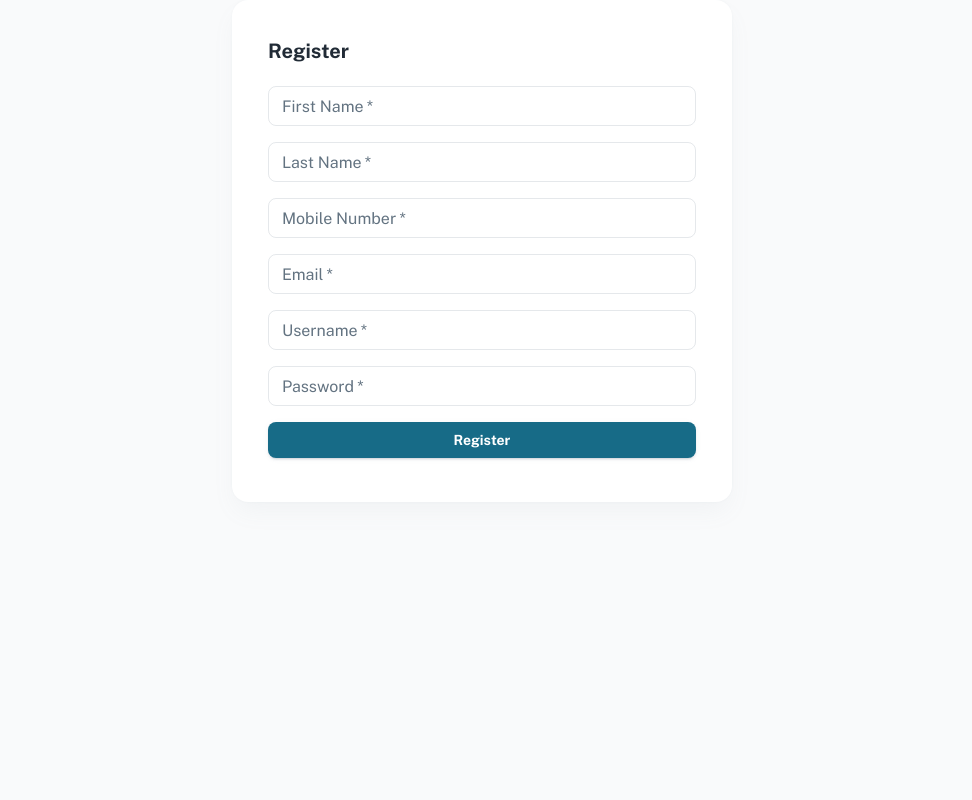
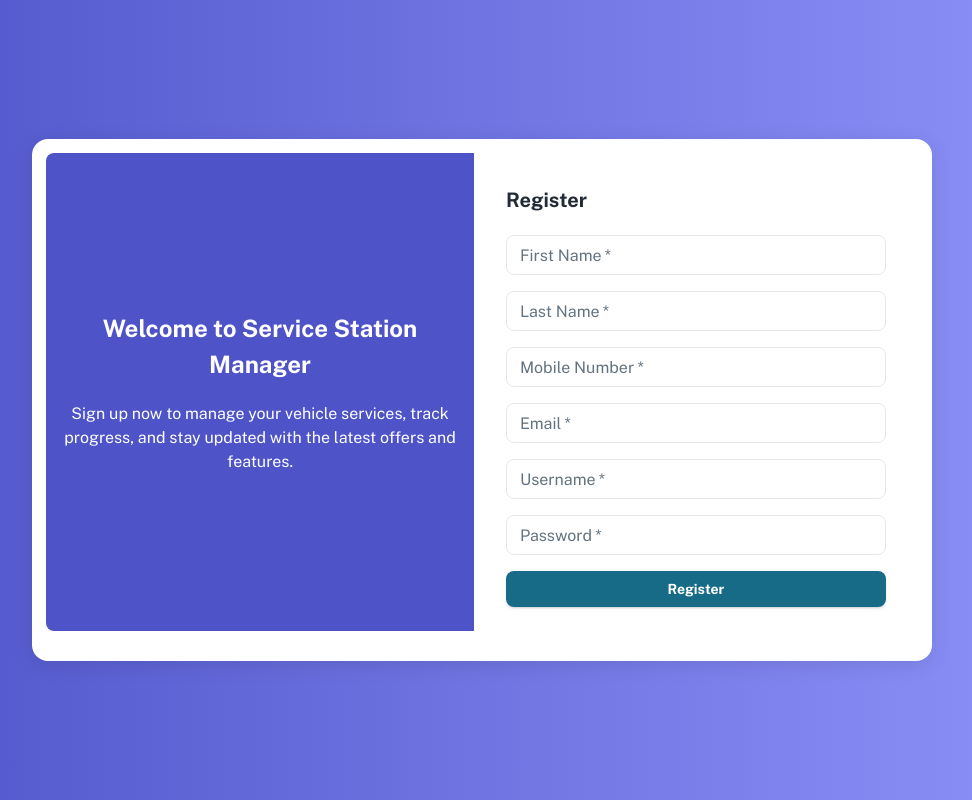
Before and after one commit to AdvancedWebDevelopmwnt/ServiceStationManager, a React (Vite) app in the folder VMS_FRONTEND/: page /CustomerRegistration in a window 1280 px wide. Shown: the whole page, without its empty margins (158-1130 px from the left). Built offline with nearby package versions, Linux system fonts and the light colour scheme.

Commit message:
login and register ui v2

```diff
--- a/VMS_FRONTEND/src/sections/CustomerRegistration/CustomerRegister.jsx
+++ b/VMS_FRONTEND/src/sections/CustomerRegistration/CustomerRegister.jsx
@@ -1,5 +1,5 @@
 import React, { useState } from "react";
-import { Button, Card, CardContent, TextField, Typography, Stack, Snackbar, Alert } from "@mui/material";
+import { Button, Card, CardContent, TextField, Typography, Stack, Snackbar, Alert, Grid } from "@mui/material";
 import { axiosInstance } from 'src/axiosinstance/axiosinstance';
 import { useNavigate } from 'react-router-dom'; // Import useNavigate
 
@@ -54,7 +54,53 @@ const Register = () => {
   };
 
   return (
-    <Card style={{ maxWidth: "500px", margin: "auto", padding: "20px" }}>
+    <div
+      style={{
+        height: '100vh', // Full viewport height
+        display: 'flex', // Enable flexbox
+        alignItems: 'center', // Center items vertically
+        justifyContent: 'center', // Center items horizontally
+        background: 'linear-gradient(to right, #4e54c8, #8f94fb)', // Optional background
+        padding: '20px',
+      }}
+    >
+      <Card style={{
+        maxWidth: "900px", // Increase the width of the card
+        width: '100%',
+        display: 'flex',
+
+        padding: '30px', // Optional: Add padding inside the card for spacing
+        boxShadow: '0 4px 20px rgba(0, 0, 0, 0.1)', // Optional: add a shadow for depth
+      }}>
+        <Grid container spacing={2}>
+          {/* Left Side */}
+          <Grid
+            item
+            xs={12}
+            md={6}
+            style={{
+              display: 'flex',
+              alignItems: 'center',
+              justifyContent: 'center',
+              background: '#4e54c8',
+              color: 'white', // Text color for the left side
+              padding: '10px', // Add some padding
+              borderTopLeftRadius: '8px', // Optional: rounded corners for aesthetic
+              borderBottomLeftRadius: '8px', // Optional: rounded corners for aesthetic
+            }}
+          >
+            <div style={{ textAlign: 'center' }}>
+              <Typography variant="h4" style={{ marginBottom: '20px', fontWeight: 'bold' }}>
+                Welcome to Service Station Manager
+              </Typography>
+              <Typography variant="body1">
+                Sign up now to manage your vehicle services, track progress, and stay updated with the latest offers and features.
+              </Typography>
+            </div>
+          </Grid>
+
+          {/* Right Side - Registration Form */}
+          <Grid item xs={12} md={6}>
             <CardContent>
               <Typography variant="h5" style={{ marginBottom: '20px' }}>
                 Register
@@ -168,7 +214,10 @@ const Register = () => {
                 </Alert>
               </Snackbar>
             </CardContent>
+          </Grid>
+        </Grid>
       </Card>
+    </div>
   );
 };
 
--- a/VMS_FRONTEND/src/sections/login/Login.jsx
+++ b/VMS_FRONTEND/src/sections/login/Login.jsx
@@ -1,81 +1,61 @@
 import { useTheme } from '@emotion/react';
-import { LoadingButton } from '@mui/lab'
-import { Box, Card, IconButton, InputAdornment, Stack, TextField, Typography } from '@mui/material'
-import React, { useState } from 'react'
+import { LoadingButton } from '@mui/lab';
+import { Box, Card, CardContent, Grid, IconButton, InputAdornment, Stack, TextField, Typography } from '@mui/material';
+import React, { useState } from 'react';
 import { useDispatch, useSelector } from 'react-redux';
 import { useNavigate } from 'react-router-dom';
 import { ToastContainer, toast } from 'react-toastify';
 import { axiosInstance } from 'src/axiosinstance/axiosinstance';
-import Iconify from 'src/components/iconify'
+import Iconify from 'src/components/iconify';
 import { signInFailure, signInSuccess } from 'src/redux/user/userSlice';
 
-
 export default function Login() {
-
     const theme = useTheme();
-
     const [showPassword, setShowPassword] = useState(false);
-
-    const [responseErr, setResponseErr] = useState(false)
-    const [responseSuccess, setResponseSuccess] = useState(false)
-    const [loading, setLoading] = useState(false)
+    const [responseErr, setResponseErr] = useState(false);
+    const [loading, setLoading] = useState(false);
     const dispatch = useDispatch();
-    const navigate = useNavigate()
+    const navigate = useNavigate();
 
     const { currentUser } = useSelector((state) => state.user);
-    const [open, setOpen] = useState(false);
-    const [passwordLoading, setpasswordLoading] = useState(false)
-    const [showcurrentPassword, setshowcurrentPassword] = useState(false)
-    const [shownewPassword, setshownewPassword] = useState(false)
 
     const [formValues, setFormValues] = useState({
-        email:{
-          value:'',
-          error:false,
-          errorMessage:'You must enter valid email address'
+        email: {
+            value: '',
+            error: false,
+            errorMessage: 'You must enter valid email address',
         },
-        password:{
-          value:'',
-          error:false,
-          errorMessage:'You must enter a valid password'
-        }
-
-      })
-
-
-      const handleClickOpen = () => {
-        setOpen(true);
-      };
-
-      const handleClose = () => {
-        setOpen(false);
-        dispatch(signOutSuccess())
-      };
+        password: {
+            value: '',
+            error: false,
+            errorMessage: 'You must enter a valid password',
+        },
+    });
 
     const handleChange = (e) => {
-        const {name, value} = e.target;
+        const { name, value } = e.target;
         setFormValues({
             ...formValues,
-          [name]:{
+            [name]: {
                 ...formValues[name],
                 value,
                 error: false,
-          }
-        })
-      }
+            },
+        });
+    };
 
-        //notify error msg
-        const notifyError = (err) =>{
+    // Notify error msg
+    const notifyError = (err) => {
         toast.error(err, {
-            theme: "colored",
-            position: toast.POSITION.TOP_RIGHT
+            theme: 'colored',
+            position: toast.POSITION.TOP_RIGHT,
         });
-        }
+    };
 
     const handleClick = () => {
         const formFields = Object.keys(formValues);
         let hasValidationErrors = false;
-            let newFormValues = {...formValues}
+        let newFormValues = { ...formValues };
 
         for (let index = 0; index < formFields.length; index++) {
             const currentField = formFields[index];
@@ -91,42 +71,31 @@ export default function Login() {
                 };
                 hasValidationErrors = true;
             }
-
         }
 
         if (!hasValidationErrors) {
             signIn();
         }
 
-            setFormValues(newFormValues)
-
-
+        setFormValues(newFormValues);
     };
 
     const signIn = async () => {
+        try {
+            setLoading(true);
 
-            try{
+            const response = await axiosInstance.post('/api/login', {
+                ...formValues,
+                username: formValues.email.value,
+                password: formValues.password.value,
+            });
 
-              setLoading(true)
+            if (response.data.status === true) {
+                setLoading(false);
+                dispatch(signInSuccess(response.data));
 
-              const response = await axiosInstance.post('/api/login',
-                      {...formValues,
-                        username: formValues.email.value,
-                         password: formValues.password.value
-                      })
-
-
-              if(response.data.status === true) {
-                if(response.data.user.reset_psw == 1){
-                  setLoading(false)
-                  setOpen(true)
-                  dispatch(signInSuccess(response.data))
-                } else{
-                  setLoading(false)
-                  dispatch(signInSuccess(response.data))
-
-                  const hasSpecificPermission = response.data.permissions.some(
-                    (permission) => permission.permission_list.includes('vehicle-registration','vehicle-supervise')
+                const hasSpecificPermission = response.data.permissions.some((permission) =>
+                    permission.permission_list.includes('vehicle-registration', 'vehicle-supervise')
                 );
 
                 if (hasSpecificPermission) {
@@ -134,26 +103,18 @@ export default function Login() {
                 } else {
                     navigate('/dashboard');
                 }
-
+            } else {
+                setLoading(false);
+                setResponseErr(true);
+                notifyError(response.data.message);
             }
-              }else{
-
-                setLoading(false)
-                setResponseErr(true)
-                notifyError(response.data.message)
-                //navigate to home page
+        } catch (err) {
+            console.log(err);
+            dispatch(signInFailure(err.message));
         }
-            }
-            catch(err){
-              console.log(err)
-                dispatch(signInFailure(err.message))
-            }
-
-          }
-
+    };
 
     return (
-
         <div
             style={{
                 height: '100vh',
@@ -164,38 +125,65 @@ export default function Login() {
                 padding: '20px',
             }}
         >
-    <Card
-      sx={{
-        p: 5,
-        width: 1,
-        maxWidth: 420,
-        textAlign: 'center', // Center align the card content
-        boxShadow: '0px 8px 20px rgba(0, 0, 0, 0.2)',
+            <Card style={{ maxWidth: '900px', width: '100%', display: 'flex', padding: '30px', boxShadow: '0 4px 20px rgba(0, 0, 0, 0.1)' }}>
+                <Grid container spacing={2}>
+                    {/* Left Side */}
+                    <Grid
+                        item
+                        xs={12}
+                        md={6}
+                        style={{
+                            display: 'flex',
+                            alignItems: 'center',
+                            justifyContent: 'center',
+                            background: '#4e54c8',
+                            color: 'white',
+                            padding: '10px',
+                            borderTopLeftRadius: '8px',
+                            borderBottomLeftRadius: '8px',
                         }}
                     >
-      <Typography variant="h4" sx={{ marginBottom: 2 }}>
-        Sign in to VMS
+                        <div style={{ textAlign: 'center' }}>
+                            <Typography variant="h4" style={{ marginBottom: '20px', fontWeight: 'bold' }}>
+                                Welcome to Service Station Manager
                             </Typography>
+                            <Typography variant="body1">
+                                Sign in now to manage your vehicle services, track progress, and stay updated with the latest offers and features.
+                            </Typography>
+                        </div>
+                    </Grid>
 
-      <Stack spacing={3} sx={{ width: '100%' }}> {/* Added width to Stack */}
+                    {/* Right Side - Login Form */}
+                    <Grid item xs={12} md={6}>
+                        <CardContent>
+                            <Typography variant="h5" style={{ marginBottom: '20px' }}>
+                                Sign In
+                            </Typography>
+                            <Stack spacing={2}>
                                 <TextField
+                                    size="small"
+                                    label="Email"
                                     name="email"
-          label="Email"
+                                    variant="outlined"
+                                    required
+                                    fullWidth
                                     value={formValues.email.value}
                                     onChange={handleChange}
                                     error={formValues.email.error}
                                     helperText={formValues.email.error && formValues.email.errorMessage}
-          fullWidth // Make the text field full width
                                 />
-
                                 <TextField
+                                    size="small"
+                                    label="Password"
                                     name="password"
-          label="Password"
+                                    type={showPassword ? 'text' : 'password'}
+                                    variant="outlined"
+                                    required
+                                    fullWidth
                                     value={formValues.password.value}
                                     onChange={handleChange}
                                     error={formValues.password.error}
                                     helperText={formValues.password.error && formValues.password.errorMessage}
-          type={showPassword ? 'text' : 'password'}
                                     InputProps={{
                                         endAdornment: (
                                             <InputAdornment position="end">
@@ -205,26 +193,22 @@ export default function Login() {
                                             </InputAdornment>
                                         ),
                                     }}
-          fullWidth
                                 />
-      </Stack>
-
-      <Stack spacing={2} sx={{ marginTop: '1rem' }}>
                                 <LoadingButton
-          fullWidth
-          size="large"
-          type="submit"
                                     variant="contained"
                                     color="primary"
                                     onClick={handleClick}
+                                    fullWidth
                                     loading={loading}
                                 >
                                     Login
                                 </LoadingButton>
                                 {responseErr && <ToastContainer />}
                             </Stack>
+                        </CardContent>
+                    </Grid>
+                </Grid>
             </Card>
         </div>
-
     );
 }
```
Lines whose indentation alone changed are shown as unchanged.
